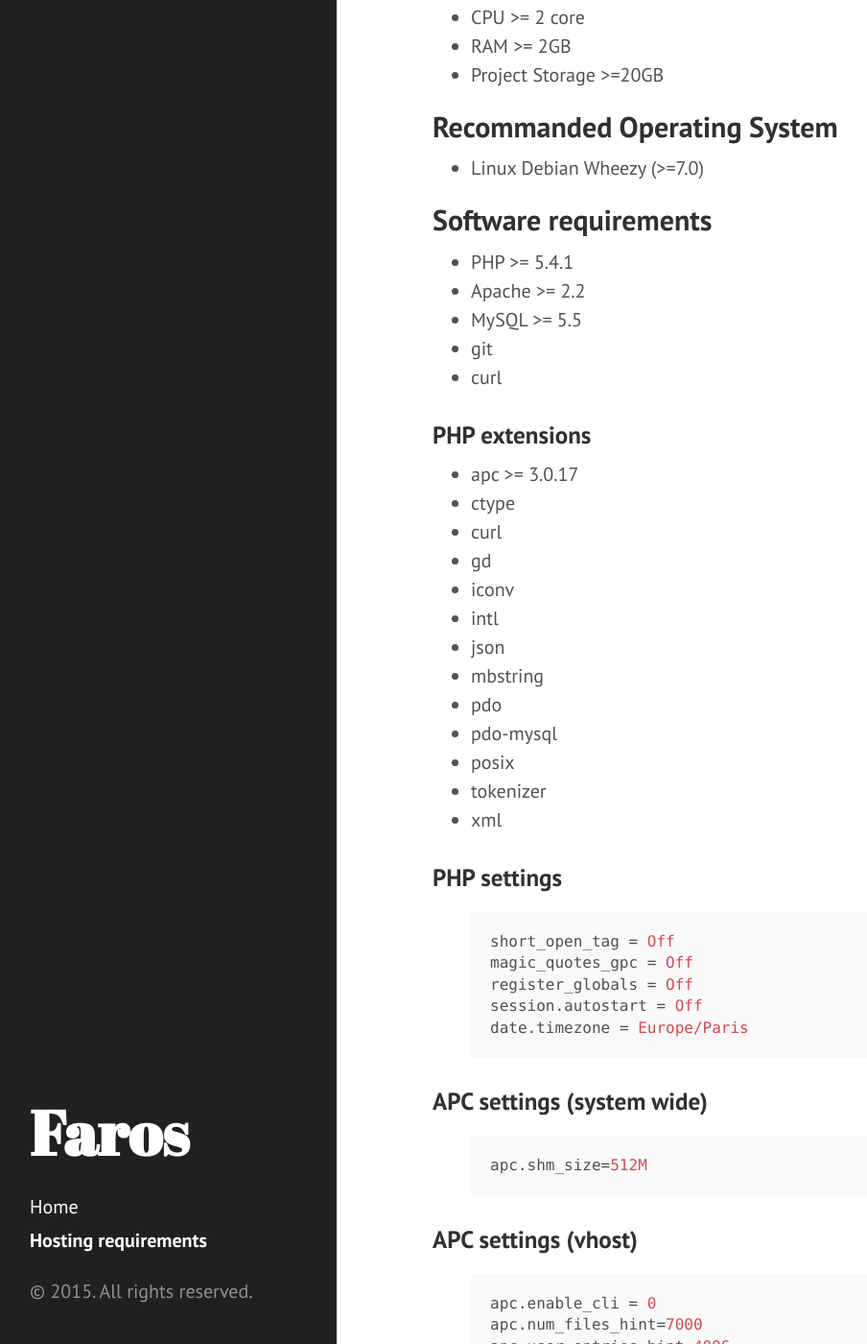
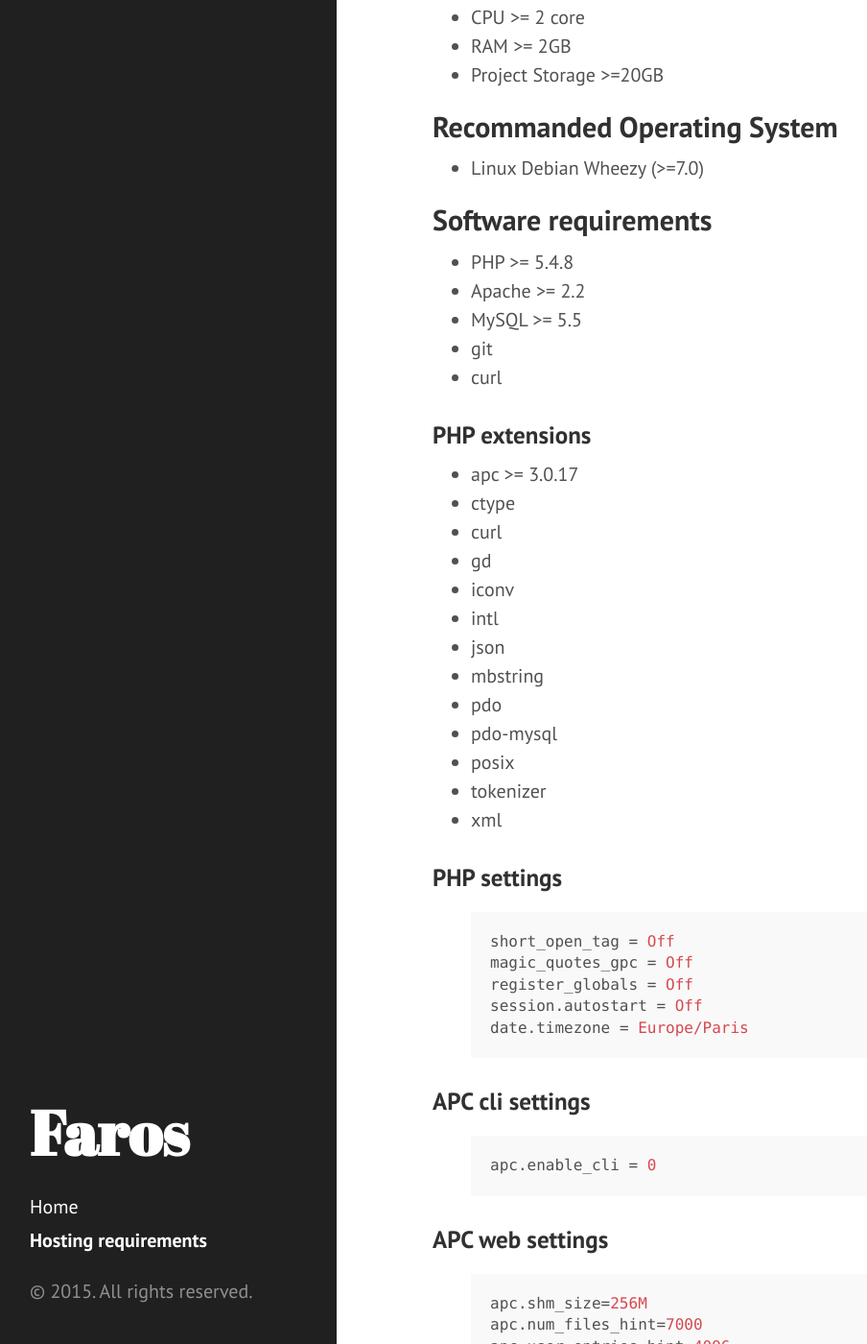
Before and after one commit to le-phare/le-phare.github.io, a Jekyll site: the page built from requirements.md, in a window 1280 px wide and 1400 px high, scrolled down 195 px. Shown: the whole window at 96% size, without its empty margins (9-913 px from the left). Built offline with Jekyll 4.4.1, drawn with Linux system fonts in a browser that asks for light colours; Markdown is read by kramdown in place of the engine named in the settings.

Commit message:
Lower APC cache requirement

```diff
--- a/requirements.md
+++ b/requirements.md
@@ -15,7 +15,7 @@ title: Hosting requirements
 
 ## Software requirements
 
- - PHP >= 5.4.1
+ - PHP >= 5.4.8
  - Apache >= 2.2
  - MySQL >= 5.5
  - git
@@ -47,16 +47,16 @@ session.autostart = Off
 date.timezone = Europe/Paris
 {% endhighlight %}
 
-### APC settings (system wide)
-
-{% highlight ini %}
-apc.shm_size=512M
-{% endhighlight %}
-
-### APC settings (vhost)
+### APC cli settings
 
 {% highlight ini %}
 apc.enable_cli = 0
+{% endhighlight %}
+
+### APC web settings
+
+{% highlight ini %}
+apc.shm_size=256M
 apc.num_files_hint=7000
 apc.user_entries_hint=4096
 apc.stat=0
```
